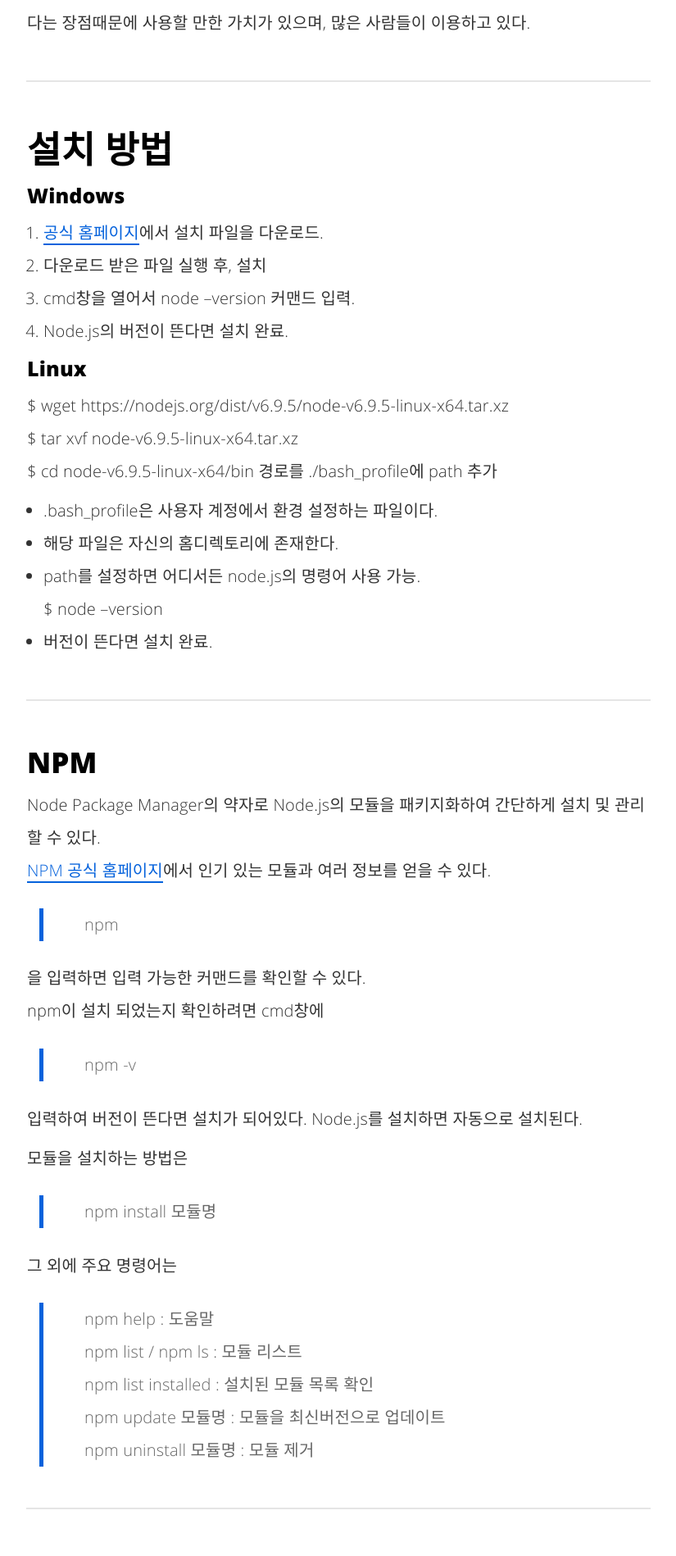
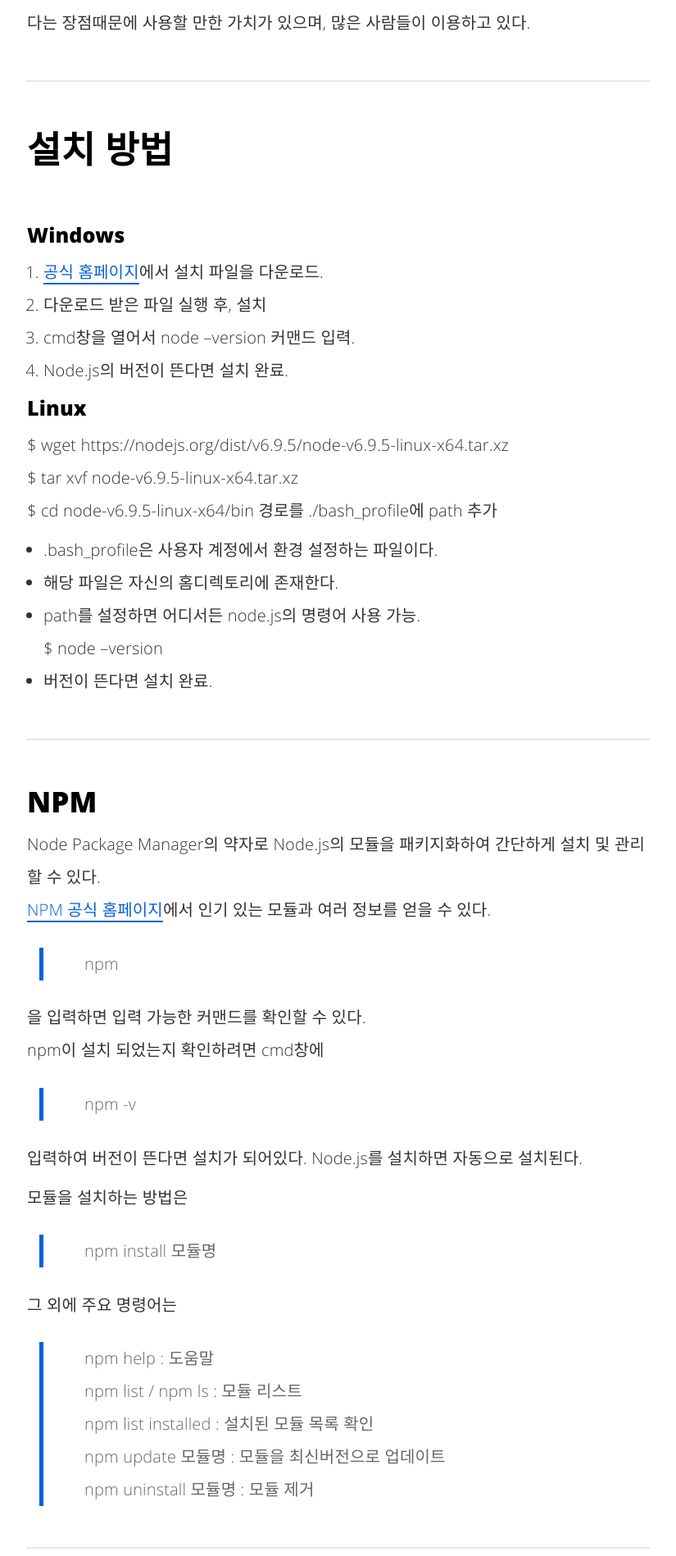
Before and after one commit to jhpapa/jhpapa.github.io, a Jekyll site: the page built from _posts/2017/02/2017-02-22-What-is-Node.js.md, in a window 1280 px wide. Shown: the part 2488-4386 px from the top of the page at 82% size, without its empty margins (227-1052 px from the left). Built offline with Jekyll 4.4.1, drawn with Linux system fonts in a browser that asks for light colours; comment, search, counter and statistics services are not loaded.

Commit message:
move post to folder sort by date

```diff
--- a/_posts/2017-02-22-What-is-Node.js.md
+++ b/_posts/2017/02/2017-02-22-What-is-Node.js.md
@@ -25,7 +25,7 @@
 3. 싱글 스레드 / 뛰어난 확장성
  - 이벤트 루프로 인해 서버가 멈추지 않고 반응하도록 해준다.
  - Node.js는 한 개의 스레드만 사용하지만, Apache 같은 웹서버보다 많은 요청을 처리할 수 있다.
-
+<br/>
 
 ## 단점
 1. No Silver Bullet
@@ -38,21 +38,21 @@
 4. 멀티코어인 곳에서도 하나의 코어밖에 이용할 수 없다.
  - 싱글스레드라서 코어가 많아도 하나의 코어로만 작업을 하기 때문에 CPU 최적화를 할 수 없다.
 5. V8 엔진은 GC와 같은 형태로 메모리 관리를 하기 때문에 GC가 일어나면 CPU 사용률이 순간적으로 증가해 서버가 멈출 수 있다.
-
+<br/>
 
 단점들이 존재하지만 아주 많은 모듈을 보유한 npm을 이용할 수 있고, 빠르게 개발할 수 있다는 장점때문에 사용할 만한 가치가 있으며, 많은 사람들이 이용하고 있다.
 
 --------------------------------
 
 # 설치 방법
-
+<br/>
 
 ### Windows
 1. [공식 홈페이지](https://nodejs.org/ko/)에서 설치 파일을 다운로드.
 2. 다운로드 받은 파일 실행 후, 설치
 3. cmd창을 열어서 node --version 커맨드 입력.
 4. Node.js의 버전이 뜬다면 설치 완료.
-
+<br/>
 
 ### Linux
 $ wget https://nodejs.org/dist/v6.9.5/node-v6.9.5-linux-x64.tar.xz<br/>
@@ -63,7 +63,7 @@
   - path를 설정하면 어디서든 node.js의 명령어 사용 가능.<br/>
 $ node --version
  - 버전이 뜬다면 설치 완료.
-
+<br/>
 
 -------------------------------
 
@@ -97,9 +97,7 @@
 
 
 --------------------------------
-<br/><br/>
-
-
+<br/>
 
 
 ### 참고문서
```
Also changed, not shown: _posts/2016/12/2016-12-30-How-to-Write-with-Markdown.md (renamed from _posts/2016-12-30-How-to-Write-with-Markdown.md).
